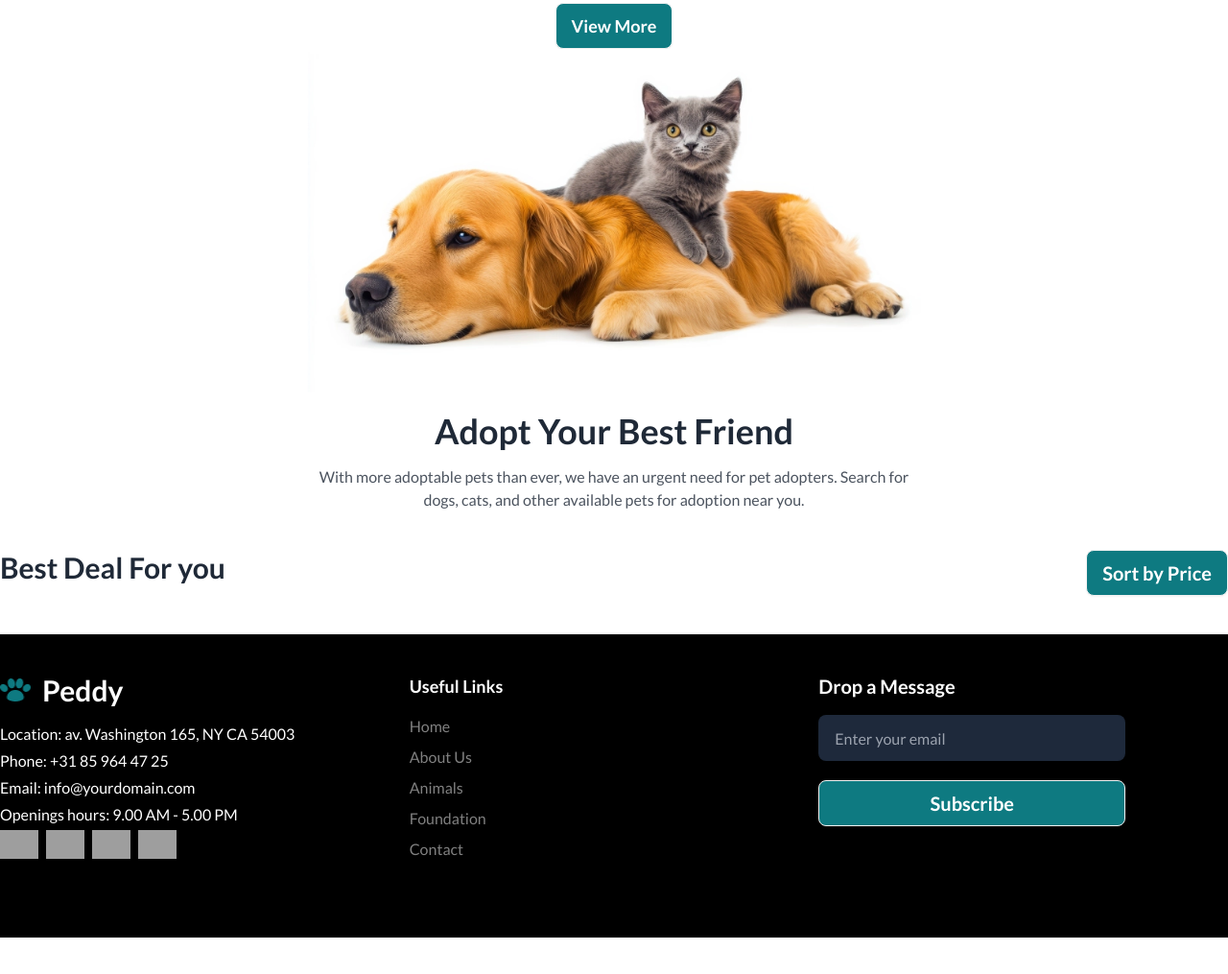
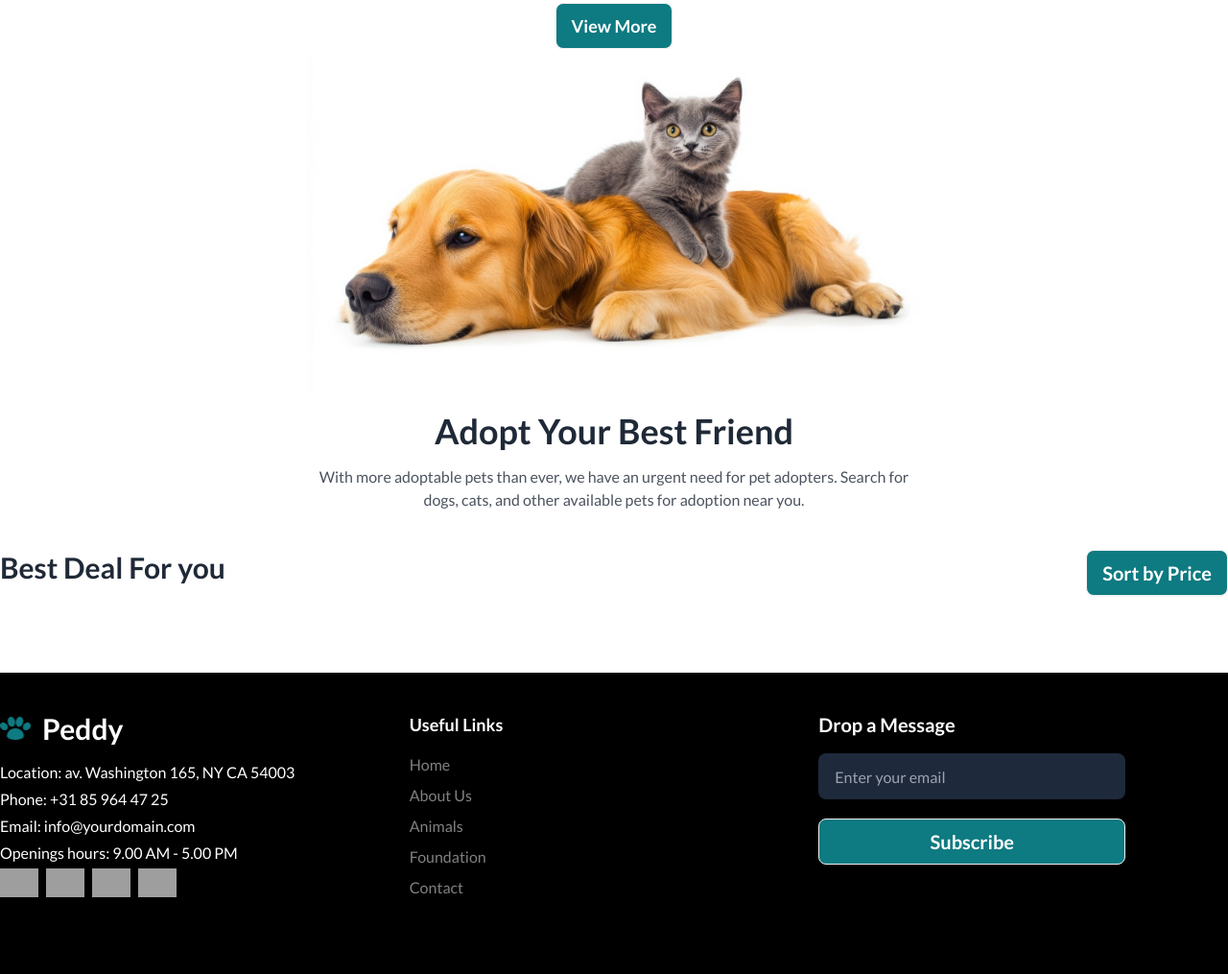
Before and after one commit to MahmudZq/peddy, a plain HTML site: page index.html in a window 1280 px wide. Shown: the part 473-1488 px from the top of the page at 96% size. Before the commit the page ends 1450 px from the top, so only its background shows below. Drawn offline with nearby package versions, Linux system fonts and the light colour scheme; no server answers; grey boxes are pictures that could not be loaded.

Commit message:
css update

```diff
--- a/index.html
+++ b/index.html
@@ -173,7 +173,7 @@
     </section>
 
 </main>
-<footer class="w-full  bg-[#000000]">
+<footer class="w-full  bg-[#000000] mt-10">
 <div class="container mx-auto grid grid-cols-1 md:grid-cols-2 lg:grid-cols-3 py-10">
 <div id="contact" class="order-3 lg:order-1">
     <div class="flex flex-row gap-3 mb-4 items-center">
```
